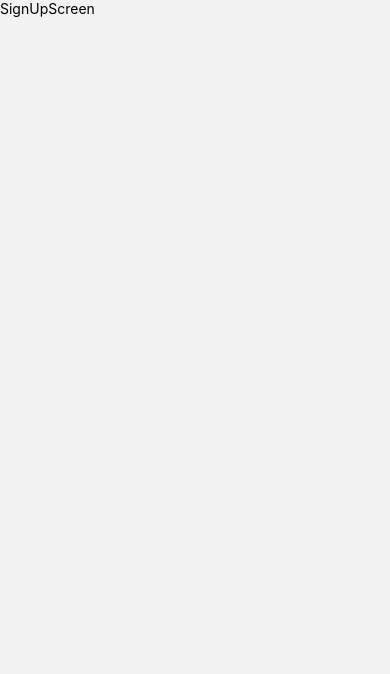
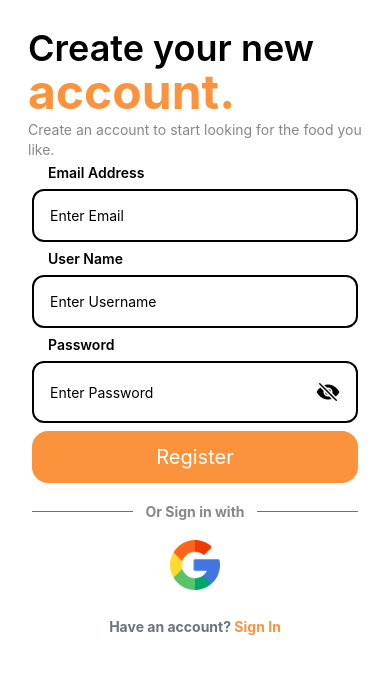
Before and after one commit to ANSH127/MealMingle, a React Native app: screen /SignUp in a window 390 px wide. Shown: the top 674 px of the page. Built offline with nearby package versions, Linux system fonts and the light colour scheme.

Commit message:
adding register and forget screen

```diff
--- /dev/null
+++ b/components/Loadar.js
@@ -0,0 +1,11 @@
+import { View, Text, ActivityIndicator } from 'react-native'
+import React from 'react'
+import { colors } from '../theme'
+
+export default function Loadar() {
+  return (
+    <View className='flex-row justify-center py-8'>
+        <ActivityIndicator size="large" color={colors.button_text} />
+    </View>
+  )
+}
--- a/navigation/AppNavigation.js
+++ b/navigation/AppNavigation.js
@@ -7,6 +7,7 @@ import LoginScreen from '../screens/LoginScreen';
 import PostLoginScreen from '../screens/PostLoginScreen';
 import SignUpScreen from '../screens/SignUpScreen';
 import WelcomeScreen from '../screens/WelcomeScreen';
+import ForgetPassScreen from '../screens/ForgetPassScreen';
 export default function AppNavigation() {
     const Stack = createNativeStackNavigator();
   return (
@@ -21,6 +22,7 @@ export default function AppNavigation() {
             <Stack.Screen name="Login" component={LoginScreen} />
             <Stack.Screen name="SignUp" component={SignUpScreen} />
             <Stack.Screen name="PostLogin" component={PostLoginScreen} />
+            <Stack.Screen name="ForgetPass" component={ForgetPassScreen} />
         </Stack.Navigator>
     </NavigationContainer>
   )
--- /dev/null
+++ b/screens/ForgetPassScreen.js
@@ -0,0 +1,68 @@
+import { View, Text, TouchableWithoutFeedback, Keyboard, Alert,TextInput } from 'react-native'
+import React from 'react'
+import { colors } from '../theme'
+import { SafeAreaView } from 'react-native-safe-area-context'
+import { TouchableOpacity } from 'react-native'
+import { useState } from 'react';
+import Loadar from '../components/Loadar'
+
+
+export default function ForgetPassScreen({ navigation }) {
+    const [loading, setLoading] = React.useState(false)
+    const [email, setEmail] = React.useState('')
+
+    const handleSignIn = () => {
+        if (email === '' ) {
+            Alert.alert('Please fill all the fields')
+        } else {
+            setLoading(true)
+            setTimeout(() => {
+                setLoading(false)
+            }, 3000)
+        }
+    }
+    return (
+        <TouchableWithoutFeedback onPress={Keyboard.dismiss} >
+
+            <View className='h-full bg-white'>
+                <SafeAreaView className='flex' >
+
+                    <View className='pt-7 px-7 justify-center '>
+                        <Text className='text-4xl font-semibold '>
+                            Forgot password?
+                        </Text>
+                        <View className='justify-center'>
+                            <Text className='py-1 text-sm' style={{ color: '#878787' }} >
+                                Enter your email address and we’ll send you confirmation code to reset your password
+                            </Text>
+                        </View>
+
+                    </View>
+
+                </SafeAreaView>
+                <View className=' px-8 p-8' style={{ borderTopLeftRadius: 50, borderTopRightRadius: 50 }}>
+                    <View className='form space-y-2'>
+                        <Text className=' ml-4 text-black font-semibold'>Email Address</Text>
+                        <TextInput className='p-4 mb-3 border-2 border-black text-black rounded-xl ' placeholder='Enter Email '
+
+                            onChangeText={
+                                (text) => setEmail(text)
+                            } />
+
+                        {
+                            loading ? <Loadar /> :
+                                <TouchableOpacity className={`p-3  rounded-2xl ${colors.button}`}
+                                    onPress={handleSignIn} >
+                                    <Text className={`text-center  text-white text-xl `}>
+
+                                        Send Confirmation Code
+                                    </Text>
+                                </TouchableOpacity>}
+                    </View>
+
+
+                </View>
+            </View>
+        </TouchableWithoutFeedback>
+    )
+}
--- a/screens/LoginScreen.js
+++ b/screens/LoginScreen.js
@@ -7,9 +7,9 @@ import { TouchableOpacity } from 'react-native'
 import { TextInput } from 'react-native'
 import { Ionicons } from '@expo/vector-icons';
 import { useState } from 'react';
+import Loadar from '../components/Loadar'
 
-
-export default function LoginScreen() {
+export default function LoginScreen({ navigation}) {
   const [loading, setLoading] = React.useState(false)
   const [email, setEmail] = React.useState('')
   const [password, setPassword] = React.useState('')
@@ -23,6 +23,7 @@ export default function LoginScreen() {
       setTimeout(() => {
         setLoading(false)
       }, 3000)
+
     }
   }
   return(
@@ -31,12 +32,12 @@ export default function LoginScreen() {
         <View className='h-full bg-white'>
           <SafeAreaView className='flex' >
 
-            <View className='pt-7 px-7 justify-center mb-5'>
-              <Text className='text-5xl font-semibold '>
+            <View className='pt-7 px-7 justify-center '>
+              <Text className='text-4xl font-semibold '>
                 Login to your
               </Text>
               <View className='justify-center'>
-                <Text className={`text-5xl font-bold ${colors.heading}`} >
+                <Text className={`text-4xl font-bold text-orange-400 ${colors.heading}`} >
                   account.
                 </Text>
               </View>
@@ -71,13 +72,13 @@ export default function LoginScreen() {
                   <Ionicons name={isPasswordHidden ? 'eye-off' : 'eye'} size={24} color='black' />
                 </TouchableOpacity>
               </View>
-              <TouchableOpacity className='flex items-end my-2' onPress={() => navigation.navigate('Reset')} >
+              <TouchableOpacity className='flex items-end my-2' onPress={() => navigation.navigate('ForgetPass')} >
                 <Text className={`text-right mr-4 ${colors.heading} font-bold`}>Forgot Password?</Text>
               </TouchableOpacity>
 
               {
                 loading ? <Loadar /> :
-                  <TouchableOpacity className={`p-3  rounded-2xl ${colors.button}`}
+                  <TouchableOpacity className={`p-3  rounded-2xl bg-orange-400  ${colors.button}`}
                     onPress={handleSignIn} >
                     <Text className={`text-center  text-white text-xl `}>Sign In</Text>
                   </TouchableOpacity>}
@@ -102,7 +103,9 @@ export default function LoginScreen() {
 
 
             <View className='flex-row justify-center mt-2'>
-              <Text className=' text-gray-500 font-bold '>Don't have an account?</Text>
+              <Text className=' text-gray-500 font-bold '
+              onPress={() => navigation.navigate('SignUp')}
+              >Don't have an account?</Text>
               <TouchableOpacity onPress={() => navigation.navigate('SignUp')}>
                 <Text className={` font-bold ${colors.heading}`} >Register</Text>
               </TouchableOpacity>
--- a/screens/SignUpScreen.js
+++ b/screens/SignUpScreen.js
@@ -1,10 +1,126 @@
-import { View, Text } from 'react-native'
+import { View, Text, Image, TouchableWithoutFeedback, Keyboard, Alert, KeyboardAvoidingView } from 'react-native'
 import React from 'react'
+import { colors } from '../theme'
+import { SafeAreaView } from 'react-native-safe-area-context'
+import { TouchableOpacity } from 'react-native'
+// import { ArrowLeftIcon } from 'react-native-heroicons/solid';
+import { TextInput } from 'react-native'
+import { Ionicons } from '@expo/vector-icons';
+import { useState } from 'react';
+import Loadar from '../components/Loadar'
 
-export default function SignUpScreen() {
-  return (
-    <View>
-      <Text>SignUpScreen</Text>
-    </View>
+
+export default function SignUpScreen({ navigation}) {
+  const [loading, setLoading] = React.useState(false)
+  const [email, setEmail] = React.useState('')
+  const [password, setPassword] = React.useState('')
+  const [isPasswordHidden, setIsPasswordHidden] = useState(true);
+  const [username, setUsername] = React.useState('')
+
+  const handleSignIn = () => {
+    if (email === '' || password === '') {
+      Alert.alert('Please fill all the fields')
+    } else {
+      setLoading(true)
+      setTimeout(() => {
+        setLoading(false)
+      }, 3000)
+    }
+  }
+  return(
+      <TouchableWithoutFeedback onPress={Keyboard.dismiss} >
+
+        <View className='h-full bg-white'>
+          <SafeAreaView className='flex' >
+
+            <View className='pt-7 px-7 justify-center'>
+              <Text className='text-4xl font-semibold '>
+                Create your new
+              </Text>
+              <View className='justify-center'>
+                <Text className={`text-5xl font-bold ${colors.heading}`} >
+                  account.
+                </Text>
+              </View>
+              <View className='justify-center'>
+                <Text className='py-1 text-sm' style={{ color: '#878787' }} >
+                Create an account to start looking for the food you like.
+                </Text>
+              </View>
+
+            </View>
+
+          </SafeAreaView>
+          <View className=' px-8 ' style={{ borderTopLeftRadius: 50, borderTopRightRadius: 50 }}>
+            <View className='form space-y-2'>
+              <Text className=' ml-4 text-black font-semibold'>Email Address</Text>
+              <TextInput className='p-4 mb-3 border-2 border-black text-black rounded-xl ' placeholder='Enter Email '
+
+                onChangeText={
+                  (text) => setEmail(text)
+                } />
+
+              <Text className=' ml-4 text-black font-semibold'>User Name</Text>
+              <TextInput className='p-4 mb-3 border-2 border-black text-black rounded-xl ' placeholder='Enter Username '
+
+                onChangeText={
+                  (text) => setUsername(text)
+                } />
+              <Text className='text-black font-semibold ml-4'>Password</Text>
+              <View
+                className={`p-4 mb-3 border-2 border-black flex-row justify-between rounded-xl`}
+              >
+                <TextInput
+                  secureTextEntry={isPasswordHidden}
+                  style={{ flex: 1 }}
+                  placeholder='Enter Password'
+                  onChangeText={(text) => setPassword(text)}
+                />
+                <TouchableOpacity onPress={() => setIsPasswordHidden(!isPasswordHidden)}>
+                  <Ionicons name={isPasswordHidden ? 'eye-off' : 'eye'} size={24} color='black' />
+                </TouchableOpacity>
+              </View>
+
+
+
+
+              {
+                loading ? <Loadar /> :
+                  <TouchableOpacity className={`p-3  rounded-2xl ${colors.button}`}
+                    onPress={handleSignIn} >
+                    <Text className={`text-center  text-white text-xl `}>Register</Text>
+                  </TouchableOpacity>}
+            </View>
+
+            <View className='flex-row justify-center items-center mt-5'>
+              <View className='border-t border-gray-500 flex-grow mr-3'></View>
+              <Text className='font-bold' style={{
+                color: '#878787'
+
+              }}>
+                Or Sign in with
+              </Text>
+              <View className='border-t border-gray-500 flex-grow ml-3'></View>
+            </View>
+
+            {/* // Google and Facebook buttons */}
+            <View className='flex-row justify-center items-center py-5'>
+              <Image source={require('../assets/images/googleIcon.png')} style={{ width: 50, height: 50 }} />
+
+            </View>
+
+
+            <View className='flex-row justify-center mt-2'>
+              <Text className=' text-gray-500 font-bold '>Have an account?</Text>
+              <TouchableOpacity onPress={() => navigation.navigate('SignUp')}>
+                <Text className={` font-bold ${colors.heading}`}
+                onPress={() => navigation.navigate('Login')}
+                 > Sign In</Text>
+              </TouchableOpacity>
+            </View>
+
+          </View>
+        </View>
+      </TouchableWithoutFeedback>
   )
 }
--- a/tailwind.config.js
+++ b/tailwind.config.js
@@ -1,6 +1,6 @@
 /** @type {import('tailwindcss').Config} */
 module.exports = {
-  content: ["./App.{js,jsx,ts,tsx}", "./screens/**/*.{js,jsx,ts,tsx}"],
+  content: ["./App.{js,jsx,ts,tsx}", "./screens/**/*.{js,jsx,ts,tsx}", "./components/**/*.{js,jsx,ts,tsx}"],
   theme: {
     extend: {},
   },
```
